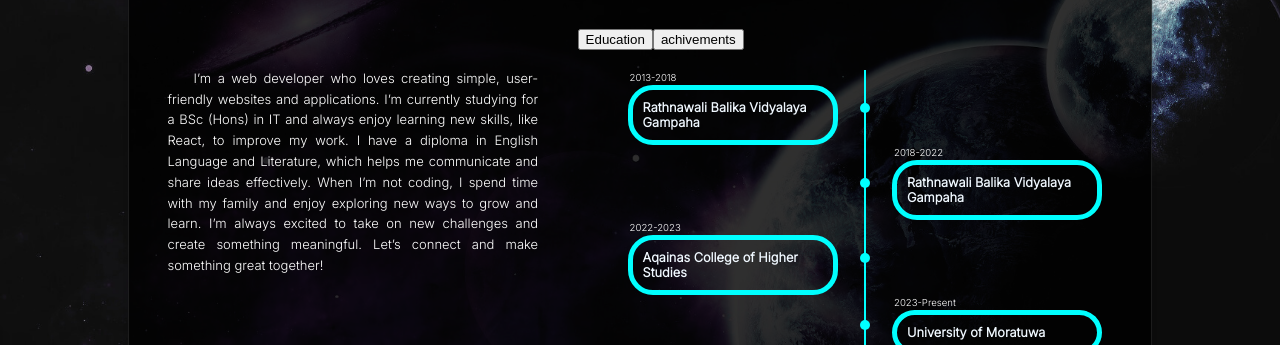
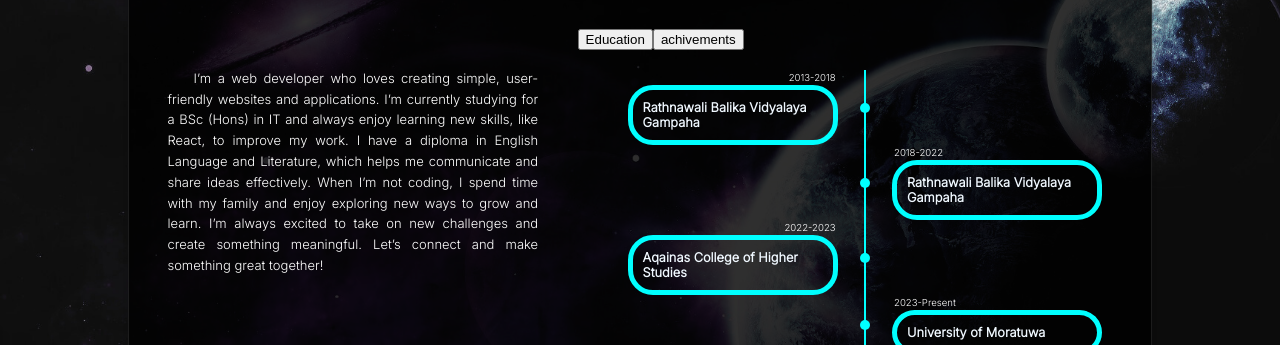
Before and after one commit to Dinithi1625403/myPortfolio, a React (Create React App) app: page / in a window 1280 px wide. Shown: the part 927-1272 px from the top of the page. Built offline with nearby package versions, Linux system fonts and the light colour scheme.

Commit message:
modified aboutsection-education section, fixed duration

```diff
--- a/src/components/about/education.css
+++ b/src/components/about/education.css
@@ -41,8 +41,16 @@
 }
 
 .education-content.left {
-    align-self: flex-start;
+    align-self: flex-end;
     margin-left: 50px;
+    .education-duration{
+        margin-left: auto;
+        margin-right: 0;
+        width: fit-content;
+
+
+
+    }
 }
 
 .education-content.right {
@@ -59,8 +67,10 @@
 .education-duration{
     width: 100%;
     font-size: 0.6rem;
-    align-self: flex-start;
+
     padding: 2px;
+
+
 }
 .vertical-line{
     width: 2px;
```
